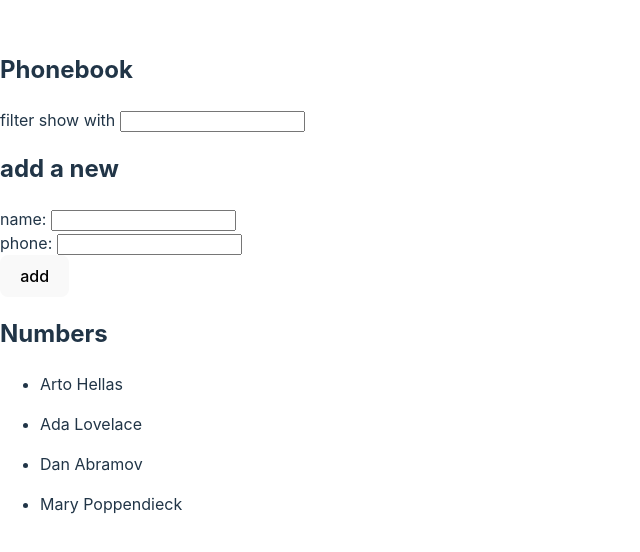
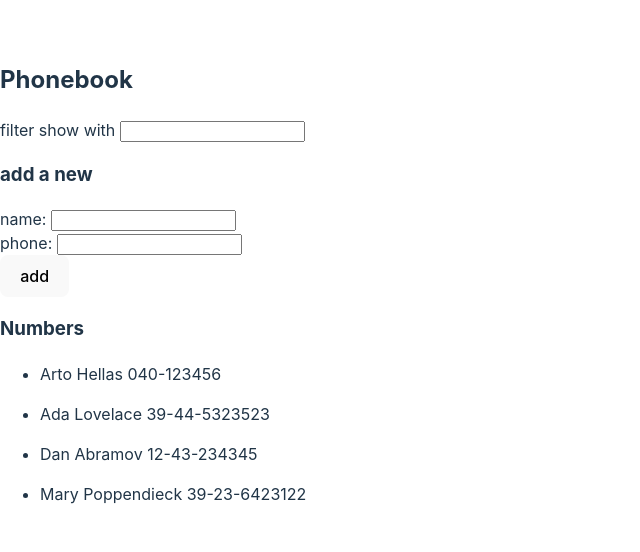
Before and after one commit to alejandroMonroy/fullstackopen, a React (Vite) app in the folder part2/phonebook/: page / in a window 1280 px wide. Shown: the part 118-670 px from the top of the page, without its empty margins (0-640 px from the left). Built offline with nearby package versions, Linux system fonts and the light colour scheme.

Commit message:
Exercise 2.10

```diff
--- a/part2/phonebook/eslint.config.js
+++ b/part2/phonebook/eslint.config.js
@@ -1,8 +1,8 @@
 import js from '@eslint/js'
-import globals from 'globals'
 import react from 'eslint-plugin-react'
 import reactHooks from 'eslint-plugin-react-hooks'
 import reactRefresh from 'eslint-plugin-react-refresh'
+import globals from 'globals'
 
 export default [
   { ignores: ['dist'] },
@@ -33,6 +33,7 @@ export default [
         'warn',
         { allowConstantExport: true },
       ],
+      'react/prop-types': 0
     },
   },
 ]
--- a/part2/phonebook/src/App.jsx
+++ b/part2/phonebook/src/App.jsx
@@ -1,4 +1,8 @@
 import { useState } from 'react'
+
+import Filter from './Filter'
+import PersonForm from './PersonForm'
+import Persons from './Persons'
 
 const App = () => {
   const [persons, setPersons] = useState([
@@ -14,7 +18,7 @@ const App = () => {
   const addPerson = (event) => {
     event.preventDefault()
     if (persons.find(person => person.name == newName) === undefined) {
-      setPersons(persons.concat({name: newName, phone: newPhone}))
+      setPersons(persons.concat({name: newName, number: newPhone, id: (persons[persons.length-1].id +1)}))
       setNewName('')
       setNewPhone('')
     }else{
@@ -37,19 +41,11 @@ const App = () => {
   return (
     <div>
       <h2>Phonebook</h2>
-      <div>filter show with <input value={newFilter} onChange={handleFilterChange}/></div>
-      <h2>add a new</h2>
-      <form onSubmit={addPerson}>
-        <div>name: <input value={newName} onChange={handleNameChange}/></div>
-        <div>phone: <input value={newPhone} onChange={handlePhoneChange}/></div>
-        <div>
-          <button type="submit">add</button>
-        </div>
-      </form>
-      <h2>Numbers</h2>
-      <ul>
-        {persons.filter((person) => person.name.toLowerCase().includes(newFilter.toLowerCase())).map((person, i) => <li key={i}><p>{person.name} {person.phone}</p></li>)}
-      </ul>
+      <Filter value={newFilter} onChange={handleFilterChange}/>
+      <h3>add a new</h3>
+      <PersonForm addPerson={addPerson} newName={newName} handleNameChange={handleNameChange} newPhone={newPhone} handlePhoneChange={handlePhoneChange}/>
+      <h3>Numbers</h3>
+      <Persons persons={persons} newFilter={newFilter}/>
     </div>
   )
 }
--- /dev/null
+++ b/part2/phonebook/src/Filter.jsx
@@ -0,0 +1,7 @@
+const Filter = (props) => {
+    return (
+        <div>filter show with <input value={props.value} onChange={props.onChange}/></div>
+    )
+}
+
+export default Filter
--- /dev/null
+++ b/part2/phonebook/src/Person.jsx
@@ -0,0 +1,7 @@
+const Person = (props) => {
+    return (
+        <p>{props.name} {props.number}</p>
+    )
+}
+
+export default Person
--- /dev/null
+++ b/part2/phonebook/src/PersonForm.jsx
@@ -0,0 +1,13 @@
+const PersonForm = (props) => {
+    return(
+        <form onSubmit={props.addPerson}>
+        <div>name: <input value={props.newName} onChange={props.handleNameChange}/></div>
+        <div>phone: <input value={props.newPhone} onChange={props.handlePhoneChange}/></div>
+        <div>
+          <button type="submit">add</button>
+        </div>
+      </form>
+    )
+}
+
+export default PersonForm
--- /dev/null
+++ b/part2/phonebook/src/Persons.jsx
@@ -0,0 +1,11 @@
+import Person from './Person'
+
+const Persons = (props) => {
+    return (
+        <ul>
+        {props.persons.filter((person) => person.name.toLowerCase().includes(props.newFilter.toLowerCase())).map((person) => <li key={person.id}><Person name={person.name} number={person.number}/></li>)}
+      </ul>
+    )
+}
+
+export default Persons
```
